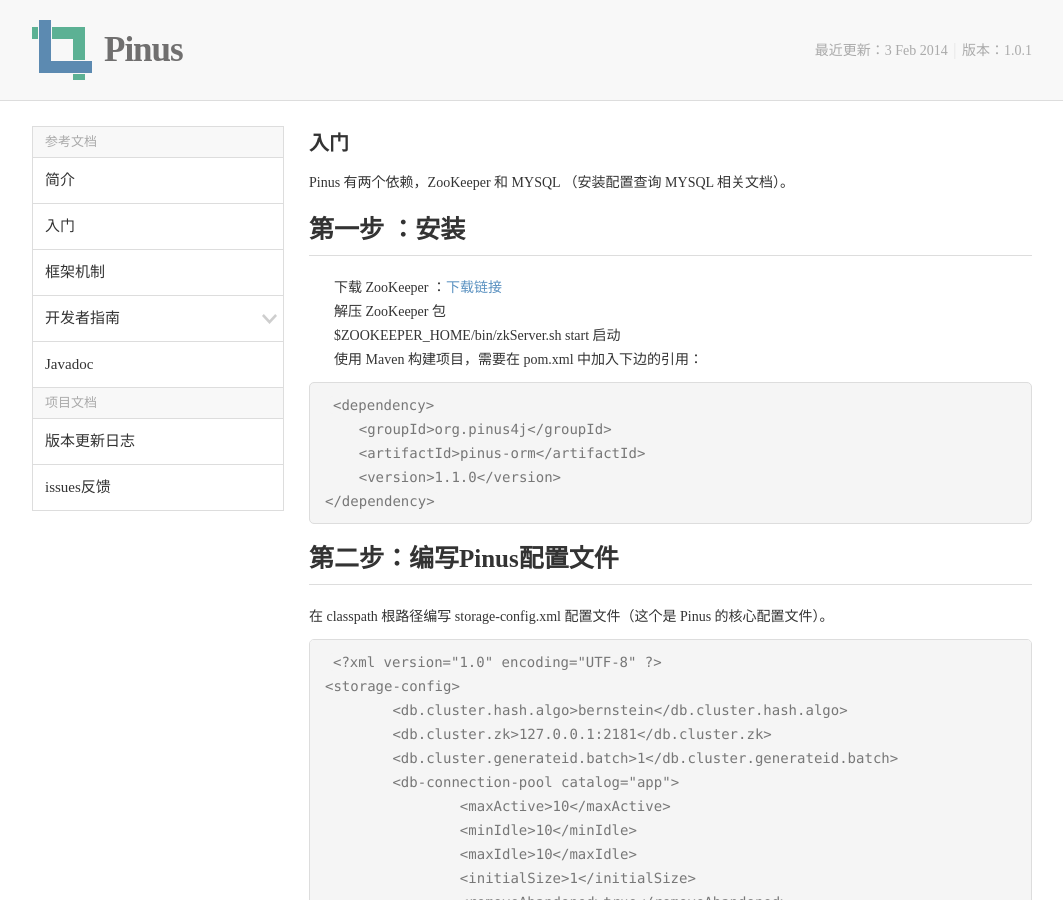
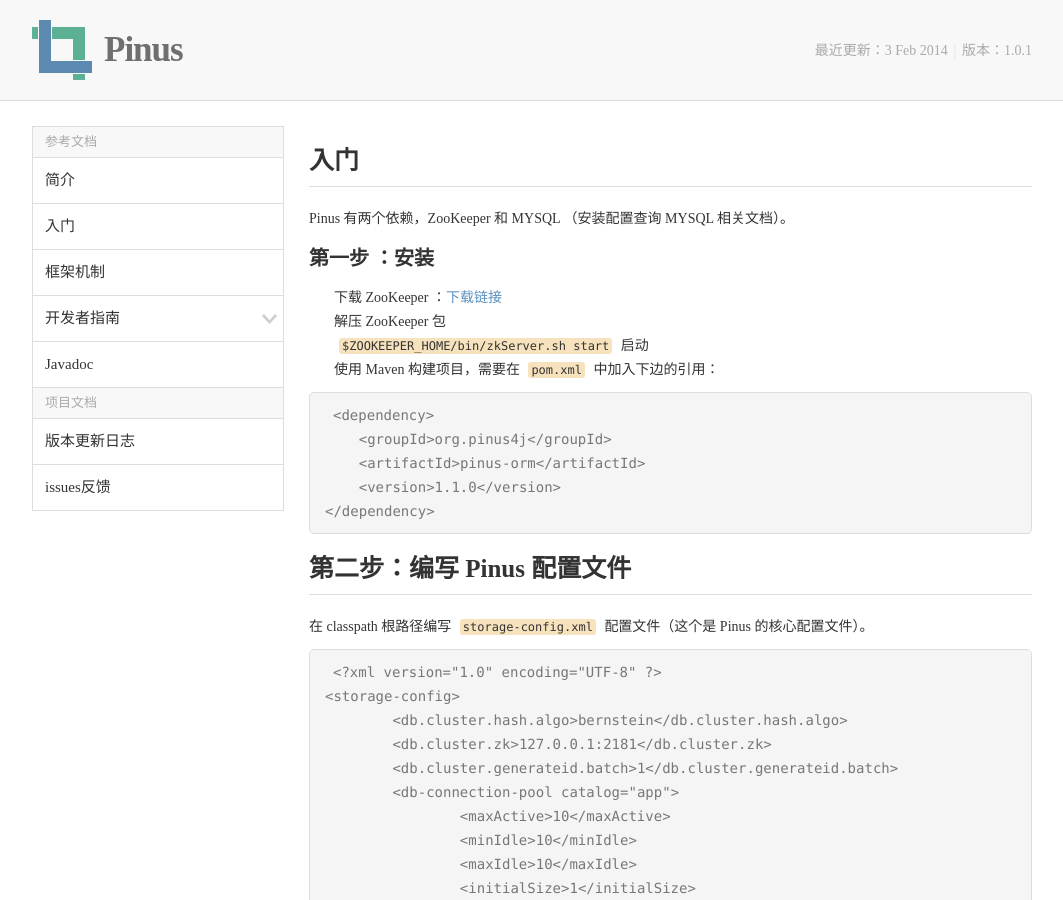
Before and after one commit to duanbn/pinus4j, a Jekyll site: the page built from _posts/2015-02-13-induction.md, in a window 1280 px wide and 900 px high. Shown: the whole window, without its empty margins (108-1171 px from the left). Built offline with Jekyll 4.4.1, drawn with Linux system fonts in a browser that asks for light colours.

```diff
--- a/_posts/2015-02-13-induction.md
+++ b/_posts/2015-02-13-induction.md
@@ -2,16 +2,16 @@
 layout: default
 ---
 
-##入门
+# 入门
 
 Pinus 有两个依赖，ZooKeeper 和 MYSQL （安装配置查询 MYSQL 相关文档）。
 
-#第一步 ：安装
+## 第一步 ：安装
 
-*   下载 ZooKeeper ：[下载链接](http://www.apache.org/dyn/closer.cgi/zookeeper/)
-*   解压 ZooKeeper 包
-*   $ZOOKEEPER_HOME/bin/zkServer.sh start 启动
-*   使用 Maven 构建项目，需要在 pom.xml 中加入下边的引用：
+* 下载 ZooKeeper ：[下载链接](http://www.apache.org/dyn/closer.cgi/zookeeper/)
+* 解压 ZooKeeper 包
+* `$ZOOKEEPER_HOME/bin/zkServer.sh start` 启动
+* 使用 Maven 构建项目，需要在 `pom.xml` 中加入下边的引用：
 
 {% highlight xml %}
 <dependency>
@@ -21,9 +21,9 @@ Pinus 有两个依赖，ZooKeeper 和 MYSQL （安装配置查询 MYSQL 相关
 </dependency>
 {% endhighlight %}
 
-#第二步：编写Pinus配置文件
+#第二步：编写 Pinus 配置文件
 
-在 classpath 根路径编写 storage-config.xml 配置文件（这个是 Pinus 的核心配置文件）。
+在 classpath 根路径编写 `storage-config.xml` 配置文件（这个是 Pinus 的核心配置文件）。
 
 {% highlight xml %}
 <?xml version="1.0" encoding="UTF-8" ?>
@@ -66,7 +66,7 @@ Pinus 有两个依赖，ZooKeeper 和 MYSQL （安装配置查询 MYSQL 相关
 </storage-config>
 {% endhighlight %}
 
-#第三步：编写一个实体对象
+## 第三步：编写一个实体对象
 
 {% highlight java %}
 package org.pinus.entitys;
@@ -127,12 +127,12 @@ public class TestEntity extends FashionEntity implements Serializable {
 
 这里有几点注意事项需要说明：
 
-*   实体对象必须使用@Table进行注解，否则框架不会识别此对象
-*   实体对象需要实现java.io.Serializable接口
-*   实体对象必须包含一个数字类型的主键字段并且使用@PrimaryKey标注
-*   实体对象中至少包含一个字段
+* 实体对象必须使用@Table进行注解，否则框架不会识别此对象
+* 实体对象需要实现java.io.Serializable接口
+* 实体对象必须包含一个数字类型的主键字段并且使用@PrimaryKey标注
+* 实体对象中至少包含一个字段
 
-#第四步：编写 Main 程序
+## 第四步：编写 Main 程序
 
 {% highlight java %}
 public class PinusMain {
```
